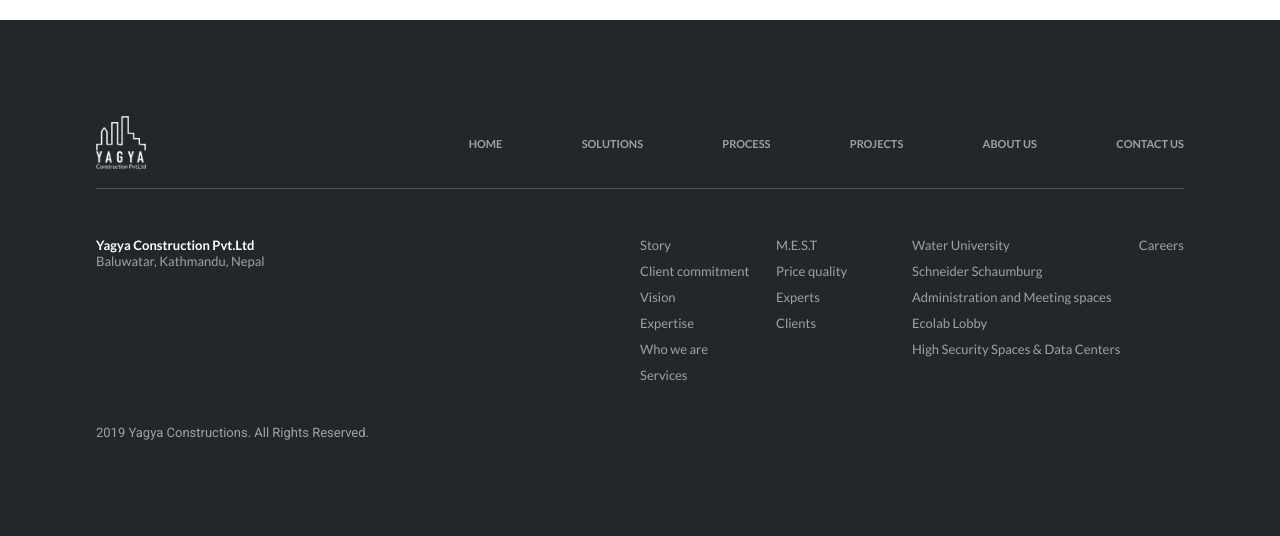
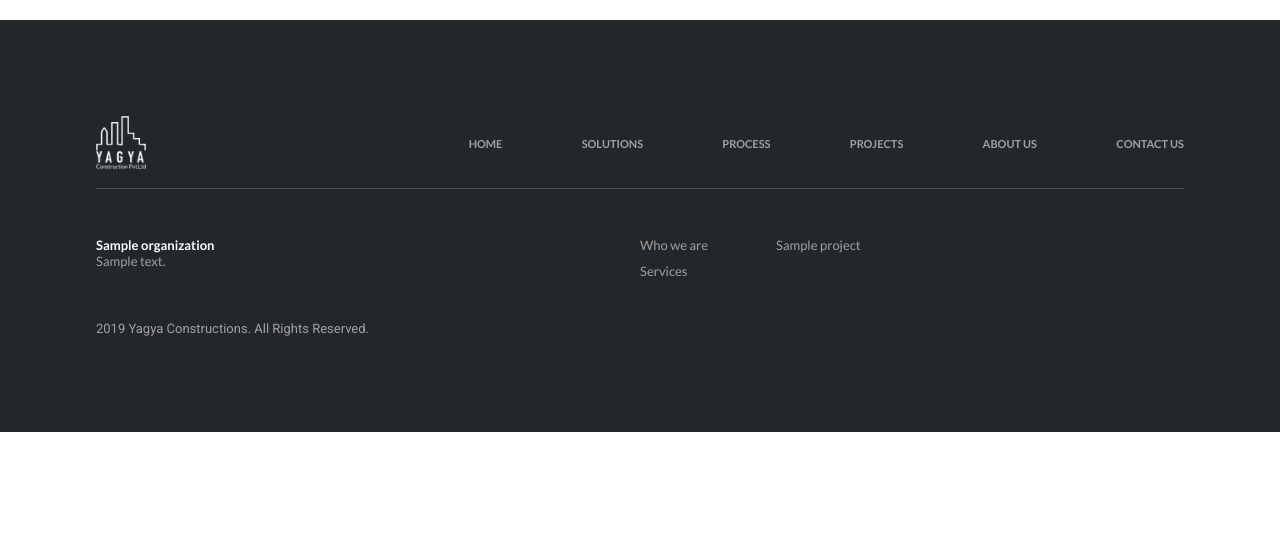
Before and after one commit to yantrashalait/Yagya-Construction, a Django app: page /about/ in a window 1280 px wide. Shown: the part 1915-2451 px from the top of the page. After the commit the page ends 2347 px from the top, so only its background shows below. Run offline with Django 3.2, Linux system fonts and the light colour scheme; tables that the repository leaves empty hold one stand-in row (values such as "Sample post"); grey boxes marked "Sample" are stand-in pictures.

Commit message:
Updated Context Processor

```diff
--- a/Construction/settings.py
+++ b/Construction/settings.py
@@ -60,6 +60,7 @@ TEMPLATES = [
                 'django.template.context_processors.request',
                 'django.contrib.auth.context_processors.auth',
                 'django.contrib.messages.context_processors.messages',
+                'item.context_processor.footer_processor',
             ],
         },
     },
--- /dev/null
+++ b/item/context_processor.py
@@ -0,0 +1,10 @@
+from .models import Project, Organization
+
+def footer_processor(request):
+    project = Project.objects.all()
+    organization = Organization.objects.first()
+    context = {'project': project,
+               'organization': organization,
+               }
+
+    return context
--- a/item/templates/item/base.html
+++ b/item/templates/item/base.html
@@ -93,34 +93,22 @@
         </div>
         <div class="foot__cont__footlinks">
             <div class="foot__contact">
-                <span class="org__name">Yagya Construction Pvt.Ltd</span>
+                <span class="org__name">{{ organization.organization_name }}</span>
                 <span class="org__add">
-                    Baluwatar, Kathmandu, Nepal
+                    {{ organization.organization_address }}
                 </span>
             </div>
             <div class="foot__links__right">
                 <div class="footlinks">
                     <ul class="pgs__links">
                         <li>
-                            <a href="#">Story</a>
+                            <a href="{% url 'item:about' %}">Who we are</a>
                         </li>
                         <li>
-                            <a href="#">Client commitment</a>
-                        </li>
-                        <li>
-                            <a href="#">Vision</a>
-                        </li>
-                        <li>
-                            <a href="#">Expertise</a>
-                        </li>
-                        <li>
-                            <a href="#">Who we are</a>
-                        </li>
-                        <li>
-                            <a href="#">Services</a>
+                            <a href="{% url 'item:solutions' %}">Services</a>
                         </li>
                     </ul>
-                    <ul class="pgs__links">
+                    <!-- <ul class="pgs__links">
                         <li>
                             <a href="#">M.E.S.T</a>
                         </li>
@@ -133,14 +121,23 @@
                         <li>
                             <a href="#">Clients</a>
                         </li>
-                    </ul>
+                    </ul> -->
+                    <ul class="foot_projects__links">
+                            {% for item in project %}
+                            <li>
+                                <a href="{% url 'item:projects' %}">{{ item.project_name }}</a>
+                            </li>
+                            {% endfor %}
+                            </ul>
                 </div>
-                <div class="foot__prjects__links">
+                <!-- <div class="foot__prjects__links">
                     <ul class="foot_projects__links">
+                        {% for item in project %}
                         <li>
-                            <a href="#">Water University</a>
+                            <a href="#">{{ item.project_name }}</a>
                         </li>
-                        <li>
+                        {% endfor %} -->
+                        <!-- <li>
                             <a href="#">Schneider Schaumburg</a>
                         </li>
                         <li>
@@ -151,12 +148,12 @@
                         </li>
                         <li>
                             <a href="#">High Security Spaces & Data Centers</a>
-                        </li>
-                    </ul>
-                    <div class="careers__link">
+                        </li> -->
+                    <!-- </ul> -->
+                    <!-- <div class="careers__link">
                         <a href="#">Careers</a>
-                    </div>
-                </div>
+                    </div> -->
+                <!-- </div> -->
             </div>
         </div>
         <div class="copy__">
```
Also changed, not shown: item/views.py (line endings or trailing spaces).
